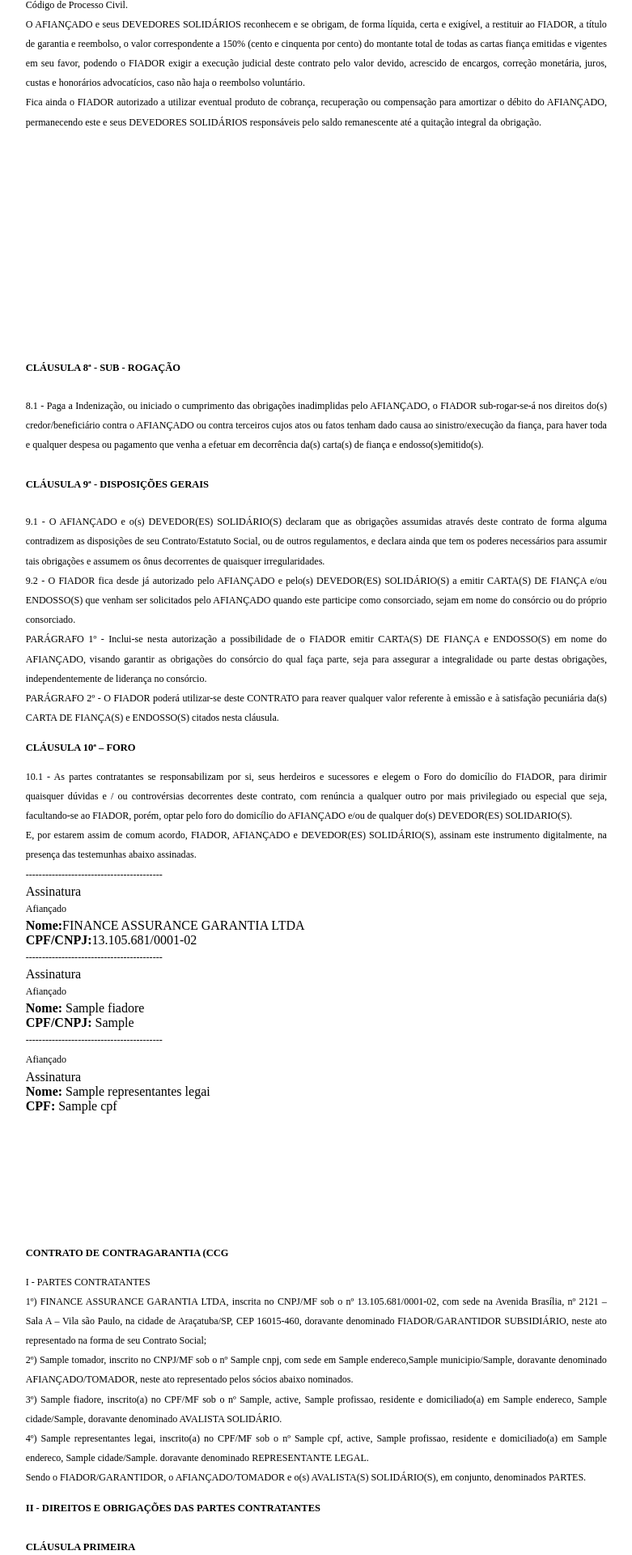
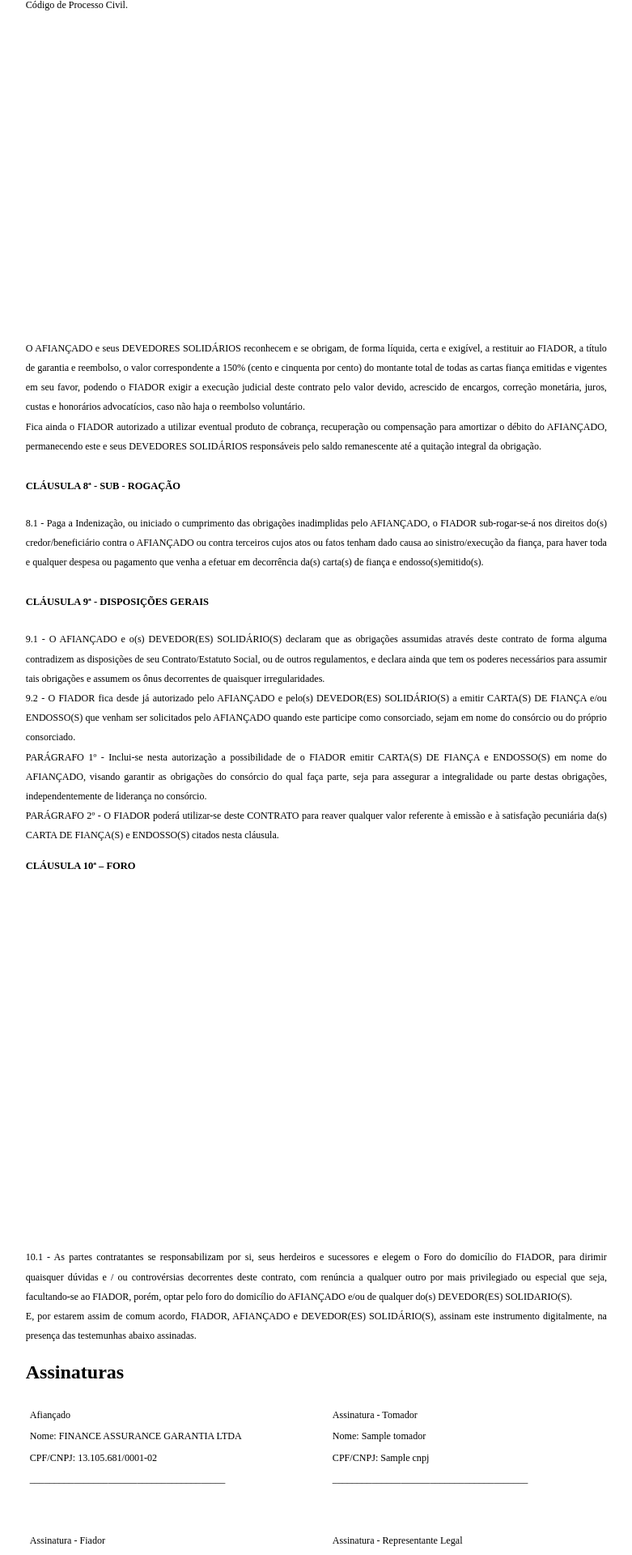
Before and after one commit to lucas-ds-domingos/reiback-backend, a Python web app: template app/templates/ccg.html in a window 1280 px wide. Shown: the part 4280-6200 px from the top of the page at 81% size, without its empty margins (6-787 px from the left). Run offline with Jinja, Linux system fonts and the light colour scheme; the template is opened without the code that fills it: most values are stand-ins (such as "Sample title", 1, 10 or a date in 2020).

Commit message:
add de testemunhas

```diff
--- a/app/static/css/proposta.css
+++ b/app/static/css/proposta.css
@@ -348,3 +348,28 @@
   margin-bottom: 4mm;
   margin-top: 4mm;
 }
+
+.assinaturaCCG{
+  page-break-inside: avoid;
+  margin-bottom: 20px;
+}
+body {
+    page-break-after: auto;
+}
+
+.assinaturas-container {
+    display: flex;
+    flex-wrap: wrap;
+    gap: 30px;
+}
+
+.assinaturaCCG, .assinatura {
+  flex: 1 1 45%;         /* cada assinatura ocupa ~45% da largura */
+  box-sizing: border-box;
+  margin-bottom: 8px;
+  padding: 5px;
+}
+
+.assinatura p, .assinaturaCCG p {
+  margin: 2px 0;
+}
--- a/app/templates/ccg.html
+++ b/app/templates/ccg.html
@@ -324,6 +324,13 @@
           quaisquer cartas fiança emitidas em favor do AFIANÇADO, as partes acordam que o presente contrato constitui
           título executivo extrajudicial, nos termos do art. 784, inciso III, do Código de Processo Civil.
         </p>
+      </div>
+    </div>
+  </div>
+  </div>
+  <div class="page">
+    <div class="containerp4">
+      <div class="containerfinalp3">
         <p>
           O AFIANÇADO e seus DEVEDORES SOLIDÁRIOS reconhecem e se obrigam, de forma líquida, certa e exigível, a
           restituir ao FIADOR, a título de garantia e reembolso, o valor correspondente a 150% (cento e cinquenta por
@@ -336,13 +343,6 @@
           amortizar o débito do AFIANÇADO, permanecendo este e seus DEVEDORES SOLIDÁRIOS responsáveis pelo saldo
           remanescente até a quitação integral da obrigação.
         </p>
-      </div>
-    </div>
-  </div>
-  </div>
-  <div class="page">
-    <div class="containerp4">
-      <div class="containerfinalp3">
         <div class="divcondgp3">
           <strong class="obj2">
             CLÁUSULA 8ª - SUB - ROGAÇÃO
@@ -384,6 +384,14 @@
               CLÁUSULA 10ª – FORO
             </strong>
           </div>
+        </div>
+      </div>
+    </div>
+  </div>
+   <div class="page">
+    <div class="containerp4">
+      <div class="containerfinalp3">
+        <div class="controle3">
           <p>
             10.1 - As partes contratantes se responsabilizam por si, seus herdeiros e sucessores e elegem o Foro do
             domicílio do FIADOR, para dirimir quaisquer dúvidas e / ou controvérsias decorrentes deste contrato, com
@@ -394,36 +402,60 @@
             E, por estarem assim de comum acordo, FIADOR, AFIANÇADO e DEVEDOR(ES) SOLIDÁRIO(S), assinam este instrumento
             digitalmente, na presença das testemunhas abaixo assinadas.
           </p>
-          <div class="pessoa">
-            <p>------------------------------------------</p>
-            <div class="assinatura">Assinatura</div>
+          <h2>Assinaturas</h2>
+         <div class="assinaturas-container">
+            <div class="assinatura">
             <p>Afiançado</p>
-            <strong>Nome:</strong>FINANCE ASSURANCE GARANTIA LTDA <br>
-            <strong>CPF/CNPJ:</strong>13.105.681/0001-02 <br>
+            <p>Nome: FINANCE ASSURANCE GARANTIA LTDA </p>
+            <p>CPF/CNPJ: 13.105.681/0001-02</p>
+            <p>________________________________________</p>
           </div>
-          {% for f in fiadores %}
-          <div class="pessoa">
-            <p>------------------------------------------</p>
-            <div class="assinatura">Assinatura</div>
-            <p>Afiançado</p>
-            <strong>Nome:</strong> {{ f.nome_completo }} <br>
-            <strong>CPF/CNPJ:</strong> {{ f.cpf_cnpj }} <br>
+
+          {% if tomador %}
+          <div class="assinaturaCCG">
+            <p>Assinatura - Tomador</p>
+            <p>Nome: {{ tomador.nome }}</p>
+            <p>CPF/CNPJ: {{ tomador.cnpj }}</p>
+            <p>________________________________________</p>
+          </div>
+          {% endif %}
+
+          {% for fiador in fiadores %}
+          <div class="assinaturaCCG">
+            <p>Assinatura - Fiador</p>
+            <p>Nome: {{ fiador.nome_completo }}</p>
+            <p>CPF/CNPJ: {{ fiador.cpf_cnpj }}</p>
+            <p>________________________________________</p>
           </div>
           {% endfor %}
 
-          {% for r in representantes_legais %}
-          <div class="pessoa">
-            <p>------------------------------------------</p>
-            <p>Afiançado</p>
-            <div class="assinatura">Assinatura</div>
-            <strong>Nome:</strong> {{ r.nome_completo }} <br>
-            <strong>CPF:</strong> {{ r.cpf }} <br>
+          {% for rep in representantes_legais %}
+          <div class="assinaturaCCG">
+            <p>Assinatura - Representante Legal</p>
+            <p>Nome: {{ rep.nome_completo }}</p>
+            <p>CPF/CNPJ: {{ rep.cpf }}</p>
+            <p>________________________________________</p>
           </div>
           {% endfor %}
+
+          <div class="assinaturaCCG">
+          <p>Assinatura - Testemunha</p>
+          <p>Nome: Fabio rogerio brambila</p>
+          <p>CPF/CNPJ: 278.792.438-79</p>
+          <p>________________________________________</p>
+          </div>
+          <div class="assinaturaCCG">
+          <p>Assinatura - Testemunha</p>
+          <p>Nome: Ana carolina zanardelli rodrigues</p>
+          <p>CPF/CNPJ: 488.511.038-60</p>
+          <p>________________________________________</p>
           </div>
          </div>
         </div>
       </div>
+    </div>
+  </div>
+
   <div class="page">
     <div class="containerp4">
       <div class="containerfinalp3">
@@ -840,29 +872,54 @@
           E, por estarem assim de comum acordo, FIADOR, AFIANÇADO e DEVEDOR(ES) SOLIDÁRIO(S), assinam este instrumento
           digitalmente, na presença das testemunhas abaixo assinadas.
         </p>
-        <div class="pessoa">
-          <div class="assinatura">Assinatura</div>
+        <h2>Assinaturas</h2>
+         <div class="assinaturas-container">
+            <div class="assinatura">
             <p>Afiançado</p>
-          <strong>Nome:</strong>FINANCE ASSURANCE GARANTIA LTDA <br>
-          <strong>CPF/CNPJ:</strong>13.105.681/0001-02 <br>
+            <p>Nome: FINANCE ASSURANCE GARANTIA LTDA </p>
+            <p>CPF/CNPJ: 13.105.681/0001-02</p>
+            <p>________________________________________</p>
           </div>
-        {% for f in fiadores %}
-        <div class="pessoa">
-          <div class="assinatura">Assinatura</div>
-          <p>Afiançado</p>
-          <strong>Nome:</strong> {{ f.nome_completo }} <br>
-          <strong>CPF/CNPJ:</strong> {{ f.cpf_cnpj }} <br>
+
+          {% if tomador %}
+          <div class="assinaturaCCG">
+            <p>Assinatura - Tomador</p>
+            <p>Nome: {{ tomador.nome }}</p>
+            <p>CPF/CNPJ: {{ tomador.cnpj }}</p>
+            <p>________________________________________</p>
+          </div>
+          {% endif %}
+
+          {% for fiador in fiadores %}
+          <div class="assinaturaCCG">
+            <p>Assinatura - Fiador</p>
+            <p>Nome: {{ fiador.nome_completo }}</p>
+            <p>CPF/CNPJ: {{ fiador.cpf_cnpj }}</p>
+            <p>________________________________________</p>
           </div>
           {% endfor %}
 
-        {% for r in representantes %}
-        <div class="pessoa">
-          <p>Afiançado</p>
-          <div class="assinatura">Assinatura</div>
-          <strong>Nome:</strong> {{ r.nome_completo }} <br>
-          <strong>CPF:</strong> {{ r.cpf }} <br>
+          {% for rep in representantes_legais %}
+          <div class="assinaturaCCG">
+            <p>Assinatura - Representante Legal</p>
+            <p>Nome: {{ rep.nome_completo }}</p>
+            <p>CPF/CNPJ: {{ rep.cpf }}</p>
+            <p>________________________________________</p>
           </div>
           {% endfor %}
+          <div class="assinaturaCCG">
+          <p>Assinatura - Testemunha</p>
+          <p>Nome: Fabio rogerio brambila</p>
+          <p>CPF/CNPJ: 278.792.438-79</p>
+          <p>________________________________________</p>
+          </div>
+          <div class="assinaturaCCG">
+          <p>Assinatura - Testemunha</p>
+          <p>Nome: Ana carolina zanardelli rodrigues</p>
+          <p>CPF/CNPJ: 488.511.038-60</p>
+          <p>________________________________________</p>
+          </div>
+         </div>
       </div>
     </div>
   </div>
```
Also changed, not shown: app/services/d4sign_service.py (+12 -5 lines), app/services/gerar_ccg_pdf.py (+7 -1 lines), teste.py (+10 -23 lines), 1 other file. Lines whose indentation alone changed are shown as unchanged.
